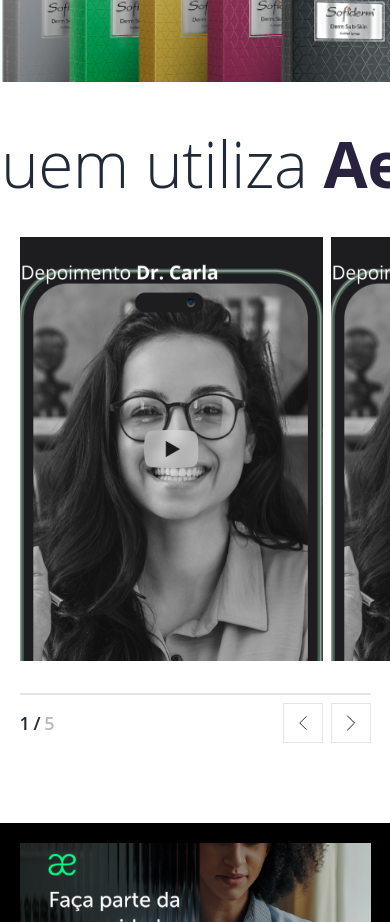
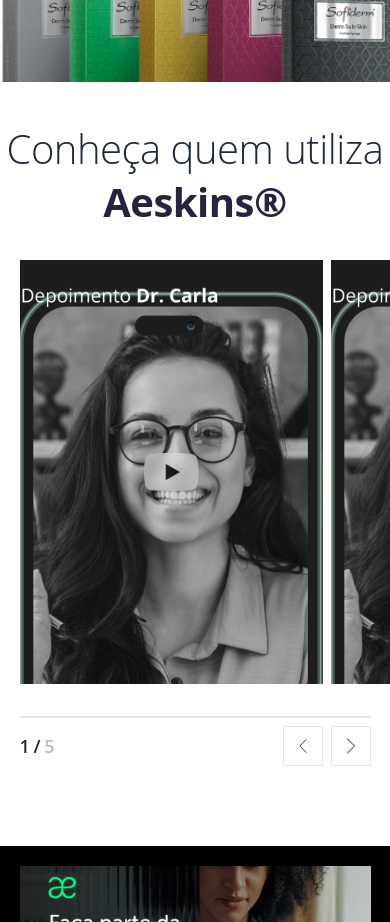
Before and after one commit to mattorresag/aeskins, a Next.js app: page / in a window 390 px wide. Shown: the part 4640-5562 px from the top of the page. Built offline with nearby package versions, Linux system fonts and the light colour scheme.

Commit message:
refac: quem utiliza text

```diff
--- a/src/features/QuemUtiliza/QuemUtiliza.tsx
+++ b/src/features/QuemUtiliza/QuemUtiliza.tsx
@@ -4,7 +4,7 @@
 import Icons from '../../../public/assets/icons'
 import { DepoimentosCard } from '../../components/Cards/DepoimentosCard'
 
-const words = <p className='text-[64px] font-[300] leading-[83px] lg:text-[80px] leading-[104px] text-nowrap'>Conheça quem utiliza <span className='text-secondary-pure font-[700]'>Aeskins® </span></p>
+const words = <p className='text-[64px] font-[300] leading-[83px] lg:text-[80px] lg:leading-[104px] text-nowrap'>Conheça quem utiliza <span className='text-secondary-pure font-[700]'>Aeskins® </span></p>
 
 const depoimentos = [
   {
@@ -34,7 +34,7 @@
   return (
     <>
       <Flex direction='col' className='h-full gap-8 lg:gap-10 py-10 lg:py-0 pb-20 lg:pb-[120px] w-full border-none'>
-        <Carousel style='w-full bg-white dark:bg-white z-[10] flex-nowrap' autoPlay interval={3000} config={{ loop: true, dragFree: true, }}>
+        <Carousel style='hidden lg:flex w-full bg-white dark:bg-white z-[10] flex-nowrap' autoPlay interval={3000} config={{ loop: true, dragFree: true, }}>
           <Flex className='w-full text-nowrap gap-8 [&>*:last-child]:mr-8 ' align='center'>
             {Array.from({ length: 4 }).map((_, index) => (
               <Flex
@@ -52,6 +52,7 @@
 
           </Flex>
         </Carousel>
+        <p className='text-center lg:hidden text-[40px] font-[300] leading-[53px]'>Conheça quem utiliza <span className='text-secondary-pure font-[700]'>Aeskins® </span></p>
         <Flex className='h-full w-full'>
           <Carousel slides={depoimentos.length} isConheca style='w-full bg-white dark:bg-white z-[10] flex-nowrap' interval={3000} config={{ dragFree: true }} >
             <Flex className=' w-full pl-[5%] lg:pl-[160px] [&>*:last-child]:mr-8 gap-2 lg:gap-6 '>
```
